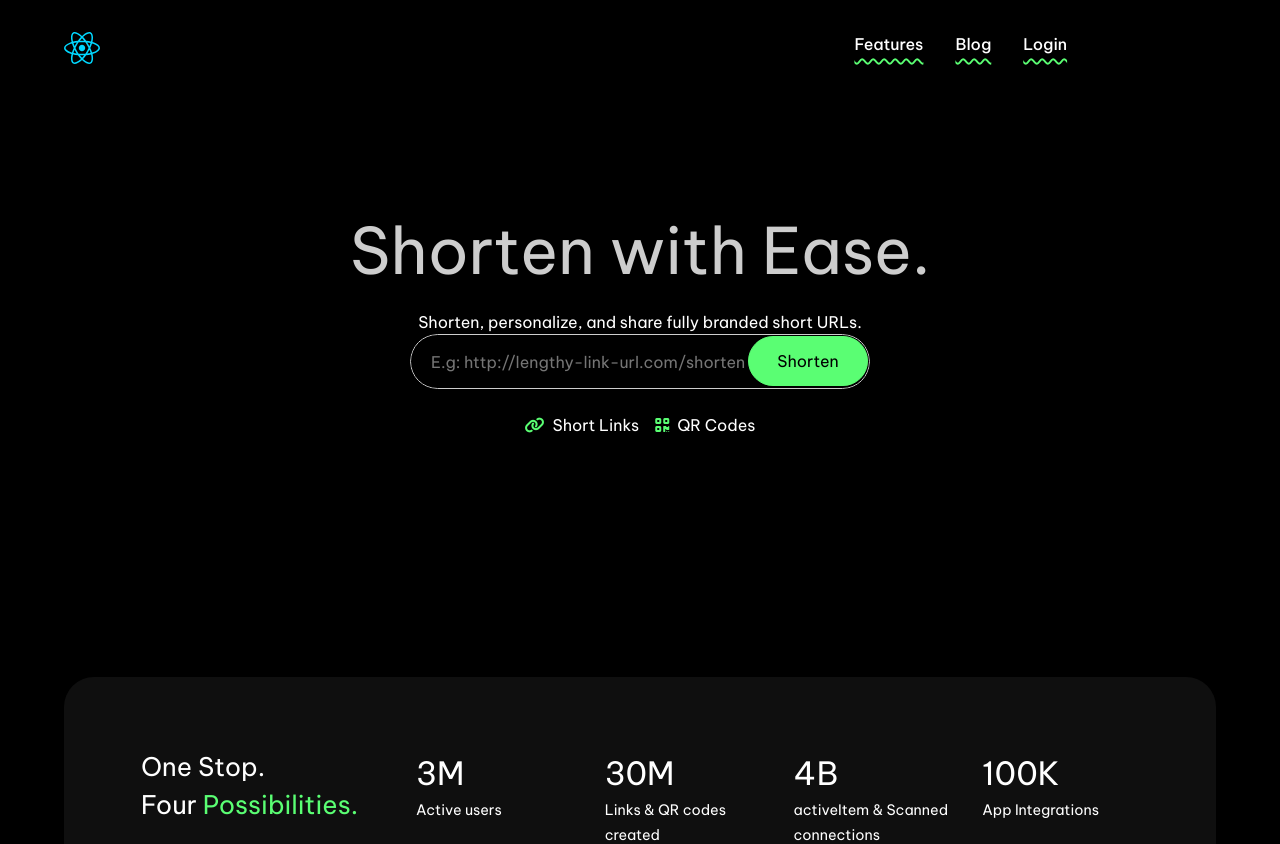
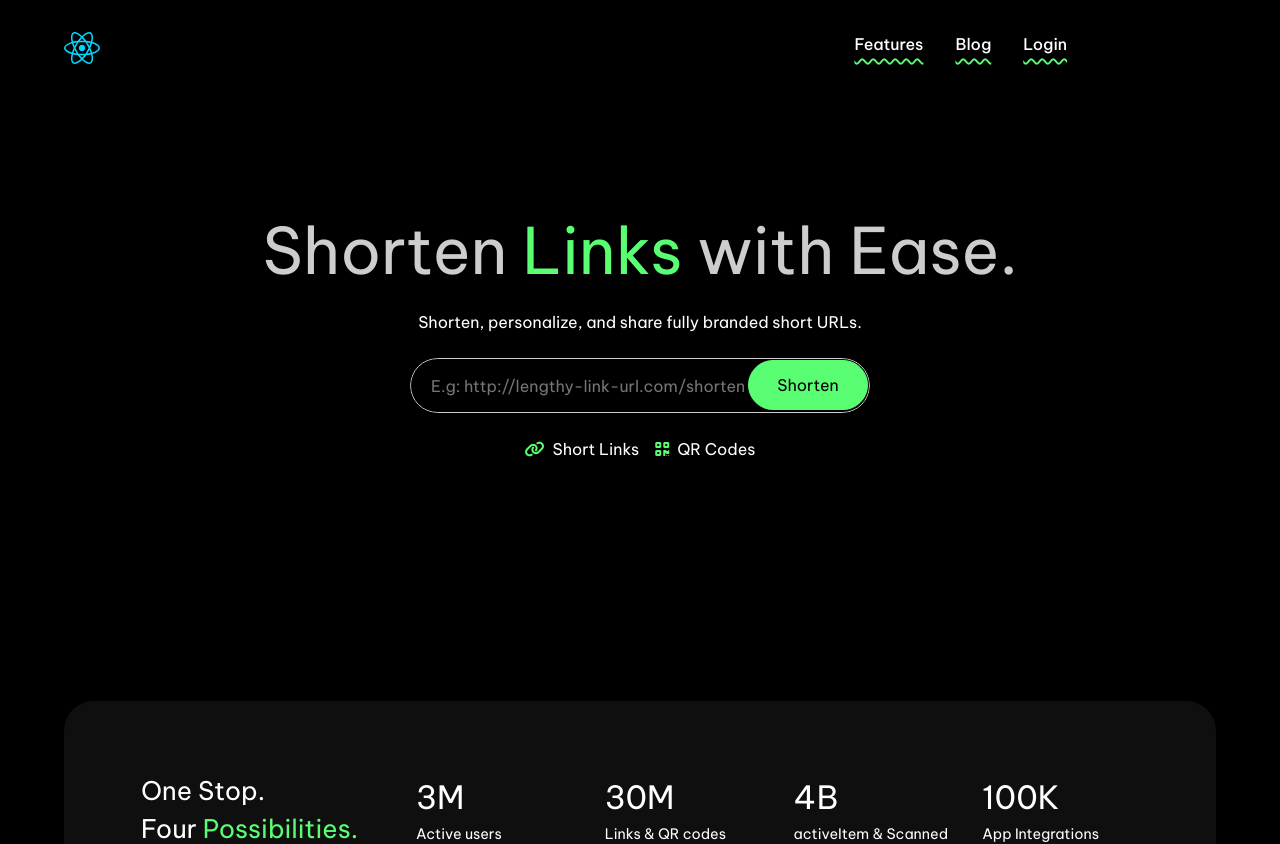
Before and after one commit to alialaba/shortlyurl-web, a React (Vite) app: page / in a window 1280 px wide. Shown: the top 844 px of the page. Built offline with nearby package versions, Linux system fonts and the light colour scheme.

Commit message:
some style fix

```diff
--- a/src/pages/Home/Home.css
+++ b/src/pages/Home/Home.css
@@ -40,15 +40,13 @@
     width: min(800px, 90%);
     /* position: relative; */
 }
-.hero__vertical{
-    display: flex;
-    flex-direction: column;
-    height: 70px;
-}
 .hero__title{
     font-size: 4rem;
     color:var(--clr-primary-300) ;
     line-height: 1.1;
+}
+.hero__title span{
+ color: var(--clr-primary-400);
 }
 .hero__list{
     display: flex;
@@ -61,28 +59,7 @@
     color: var(--clr-primary-400);
 }
 
-.slidingVertical{
-    overflow: hidden;
-    position: absolute;
-    right: 0;
-
-    /* display: flex;
-    flex-direction: column; */
-}
-
-.slidingVertical span{
-
-    /* display: inline;
-    height: 100%;
-    padding-left: 20px; */
-    /* border: 1px solid red; */
-    display: block;
-    color: var(--clr-primary-400);
-    padding-left: 20px;
-    /* animation: spin_words 6s infinite; */
-    /* z-index: -1; */
-
-}
+/*
 @keyframes spin_words{
     10%{
         transform: translateY(-112%);
@@ -108,7 +85,7 @@
     100%{
         transform: translateY(-400%);
     }
-}
+} */
 
 
 /*****************************/
--- a/src/pages/Home/Home.jsx
+++ b/src/pages/Home/Home.jsx
@@ -4,6 +4,7 @@ import "./Home.css";
 import InlineInputBtn from "../../components/InlineInputBtn";
 import AccordionItem from "../../components/Accordion";
 import ActionCard from "../../components/ActionCard";
+import RotateWord from "../../components/RotateWord";
 // import ftImg from "../../assets/tes.png"
 
 export default function Home(props){
@@ -36,18 +37,11 @@ export default function Home(props){
        <section className="section__hero">
             <div className="container">
                 <div className="hero stack center">
-                    {/* <div className="hero__vertical"> */}
-                    <h1 className="hero__title">Shorten  with Ease.
-                    {/* <div className="slidingVertical">
-                        <span>Ease.</span>
-                        <span>Minimal Effort.</span>
-                        <span>Simplicity.</span>
-                        <span>Smoothly.</span>
-                    </div> */}
-                    </h1>
-                    {/* </div> */}
+
+                    <h1 className="hero__title">Shorten <span >Links</span> with Ease.</h1>
+
                     <p className="hero__text">Shorten, personalize, and share fully branded short URLs.</p>
-                    <InlineInputBtn/>
+                    <div><InlineInputBtn/></div>
                     <ul className="hero__list">
                         <li className="hero__item">
                         <span className="hero__icon">
```
